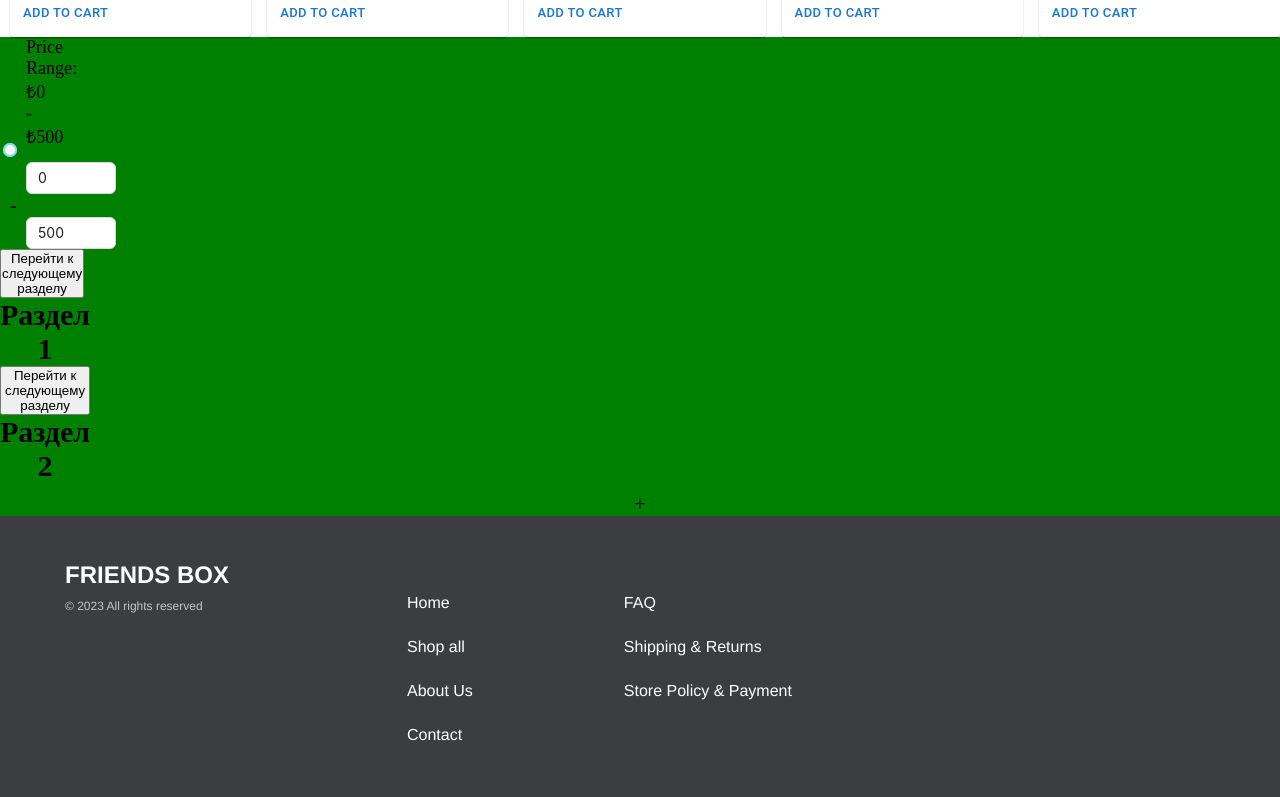
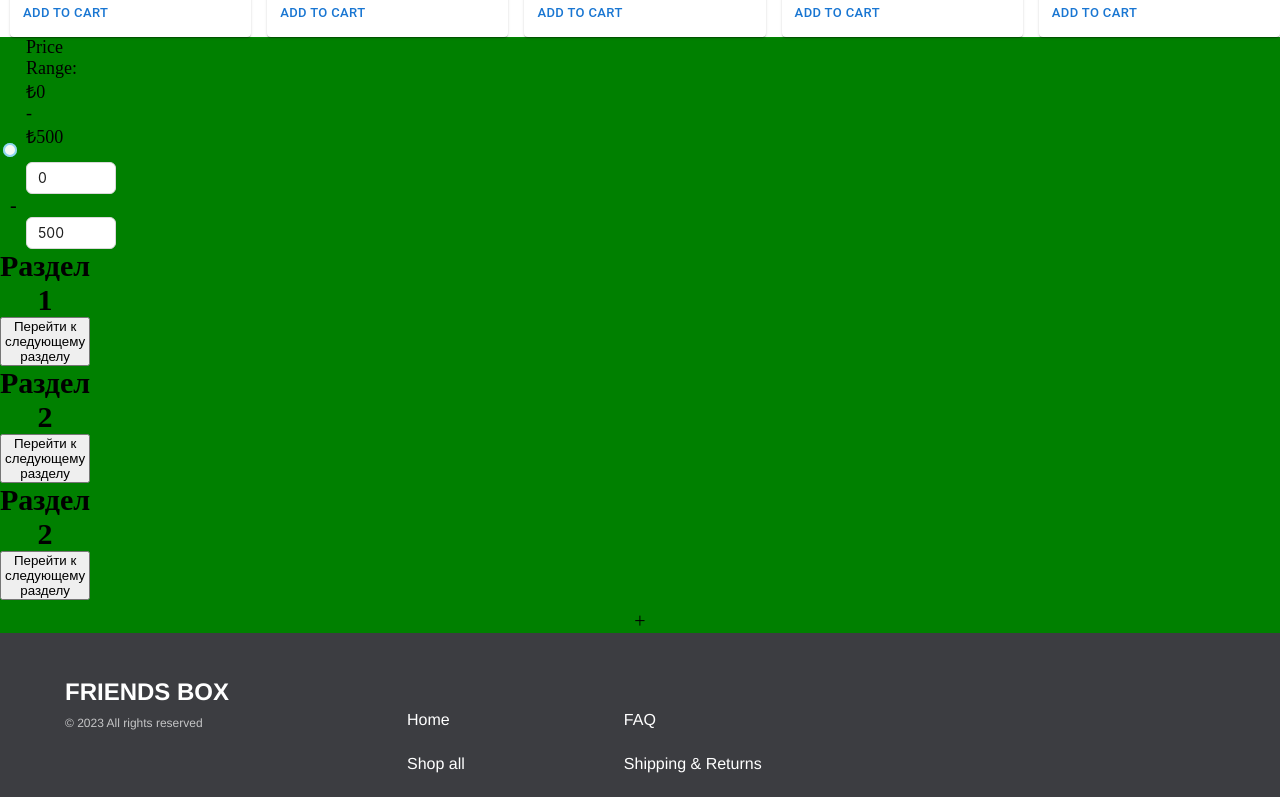
Before and after one commit to iakhia321/symki-next-shop, a Next.js app: page /shop/shop in a window 1280 px wide. Shown: the part 715-1512 px from the top of the page. Built offline with nearby package versions, Linux system fonts and the light colour scheme.

Commit message:
shop all

```diff
--- a/src/pages/shop/components-shop/price-slider.js
+++ b/src/pages/shop/components-shop/price-slider.js
@@ -47,7 +47,7 @@ const PriceSlider = () => {
         />
       </div>
       <div className="leftbar">
-        <ScrollButton/>
+
         <div>
       {/* Ваш текущий контент */}
       <div>
@@ -63,7 +63,12 @@ const PriceSlider = () => {
         <h2>Раздел 2</h2>
         {/* Ваш контент раздела 2 */}
       </div>
-
+      <ScrollButton/>
+      <div id="targetSection">
+        <h2>Раздел 2</h2>
+        {/* Ваш контент раздела 2 */}
+      </div>
+      <ScrollButton />
       {/* Ваш текущий контент */}
     </div>
       </div>
--- a/src/pages/shop/components-shop/price.sass
+++ b/src/pages/shop/components-shop/price.sass
@@ -4,9 +4,9 @@
     font-size: 20px
 
 .Price
-
+    display: block
     font: Lexend Deca-Regular, Helvetica
-    margin-inline: 1600px
+    margin-inline: 1400px
     margin-left: 10px
 .Slider-price
     padding: 0px
```
